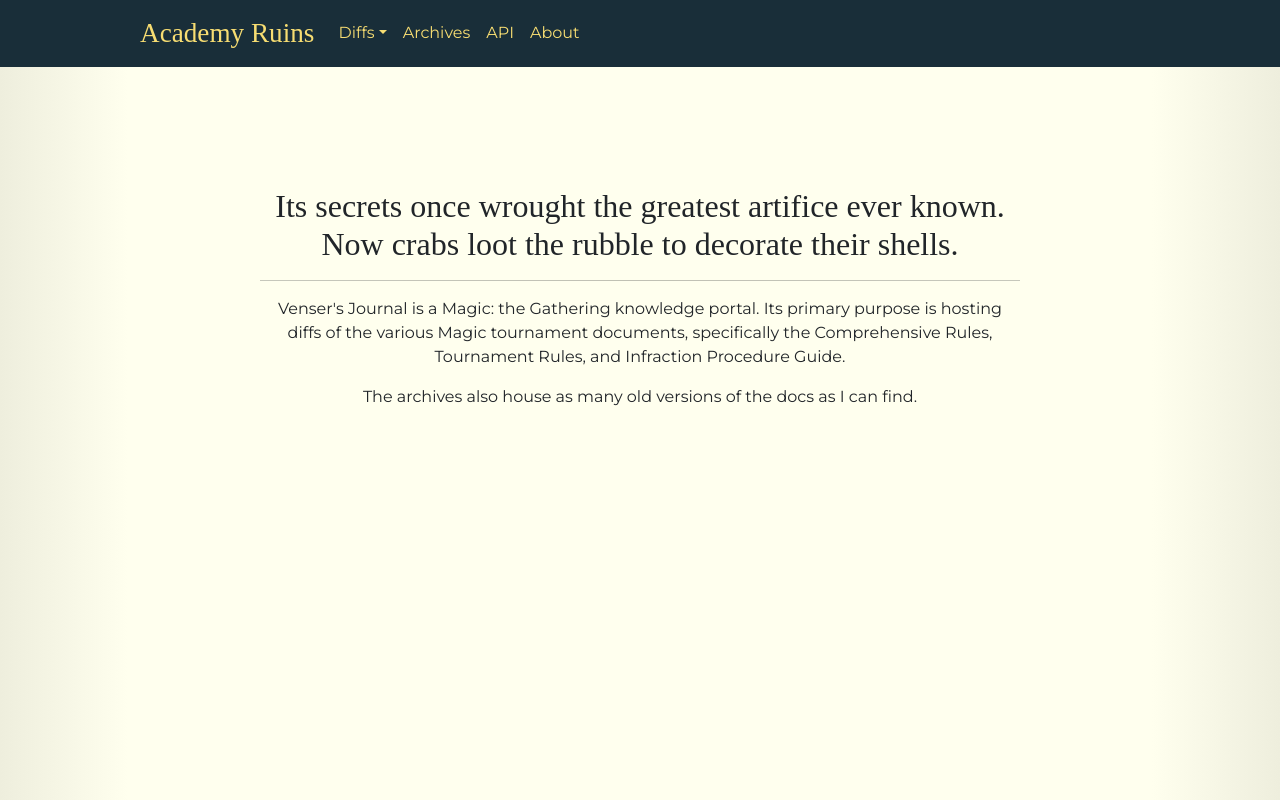
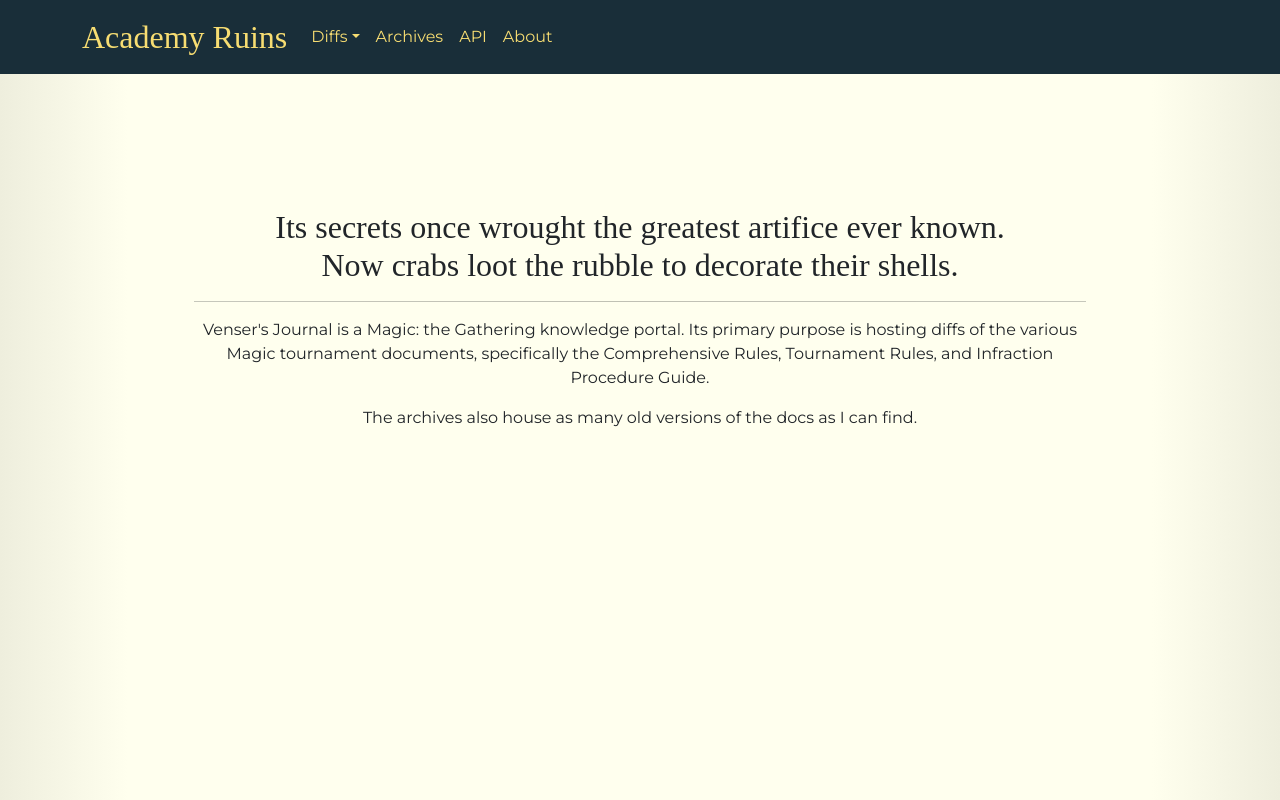
Before and after one commit to lunakv/academyruins, a React (Create React App) app: page / in a window 1280 px wide. Built offline with nearby package versions, Linux system fonts and the light colour scheme; a web font is replaced by a local one.

Commit message:
adjust styles

```diff
--- a/src/App.css
+++ b/src/App.css
@@ -19,7 +19,7 @@
 }
 
 .offset {
-    margin: 12%;
+    margin-top: 12%;
 }
 
 hr {
@@ -65,7 +65,7 @@
 .navbar-dark .navbar-toggler {
     color: var(--cream);
     border-color: var(--white);
-    line-height: 3rem;
+    font-size: 1em;
 }
 
 .navbar-dark {
@@ -94,23 +94,11 @@
 
 /* Extra small devices (phones, 600px and down) */
 @media only screen {
-    html {
-        font-size:1.6rem;
-        line-height: 1.92rem;
-    }
 
-    .container-fluid {
-        max-width: 100%;
+}
 
-    }
-    .navbar-dark .navbar-brand {
-        font-size: 2rem;
-    }
-
-    .navbar-dark .nav-link {
-        font-size:2rem;
-        line-height: 2.4rem;
-    }
+.navbar-dark .navbar-brand {
+    font-size: 2rem;
 }
 
 /* Small devices (portrait tablets and large phones, 600px and up) */
@@ -120,52 +108,20 @@
 
 /* Medium devices (landscape tablets, 768px and up) */
 @media only screen and (min-width: 768px) {
-    .container-fluid {
-        max-width: 100%;
-    }
-
-    .navbar-dark .navbar-brand {
-        font-size: 1.7rem;
-    }
-
-    .navbar-dark .nav-link {
-        font-size: 2rem;
-        line-height: 2.4rem;
-    }
 }
 
 /* Large devices (laptops/desktops, 992px and up) */
 @media only screen and (min-width: 1000px) {
-    .container-fluid {
-        max-width: 90%;
-    }
-
-    .navbar-dark .nav-link {
-        font-size: 1rem;
-        line-height: 1rem;
-    }
 }
 
 /* Extra large devices (large laptops and desktops, 1200px and up) */
 @media only screen and (min-width: 1200px) {
-    html {
-        font-size: 1rem;
-        line-height: 1.2rem;
-    }
-
-    .container-fluid {
-        max-width: 80%;
-    }
 }
 
 .navbar-toggler-icon{
-    font-size: 3em;
+    font-size: 2em;
 }
 
-.container-fluid {
-    margin-left: auto;
-    margin-right: auto;
-}
 
 .nav-tabs {
     font-size:1.728rem;
--- /dev/null
+++ b/src/Landing.css
@@ -0,0 +1,15 @@
+
+@media screen and (min-width: 800px) {
+    #first-line::after {
+        content: "\a";
+        white-space: pre;
+    }
+}
+
+@media screen and (min-width: 1000px) {
+    #landing-content {
+        max-width: 80%;
+        margin-left: auto;
+        margin-right: auto;
+    }
+}
--- a/src/Support.css
+++ b/src/Support.css
@@ -25,7 +25,7 @@
     overflow: auto;
 }
 
-.container {
+.link-container {
     height: 50vh;
     overflow: auto;
 }
--- a/src/components/ColumnDiff.tsx
+++ b/src/components/ColumnDiff.tsx
@@ -13,7 +13,7 @@
 }
 
 const ColumnDiffPage = ({ oldName, newName, changes = [] }: Props) => (
-  <Container fluid>
+  <Container fluid="lg">
     <table className="diff-table">
       <thead>
         <tr>
--- a/src/components/Header.tsx
+++ b/src/components/Header.tsx
@@ -4,7 +4,7 @@
 const Header = () => (
   <header>
     <Navbar bg="dark" variant="dark" expand="lg">
-      <Container fluid>
+      <Container fluid="lg">
         <Navbar.Brand as={Link} to="/">
           Academy Ruins
         </Navbar.Brand>
--- a/src/pages/AboutPage.tsx
+++ b/src/pages/AboutPage.tsx
@@ -2,7 +2,7 @@
 import { Container } from "react-bootstrap";
 
 const AboutPage = () => (
-  <Container fluid className="offset">
+  <Container fluid="lg" className="offset">
     <h2 className="text-center">About</h2>
     <p>
       This site is maintained by <b>Andrew Villarrubia</b>, an L2 Judge from
--- a/src/pages/ArchivesPage.tsx
+++ b/src/pages/ArchivesPage.tsx
@@ -348,7 +348,7 @@
         <div className="tab-content">
           <div
             id="CR"
-            className="container tab-pane fade active show"
+            className="link-container tab-pane fade active show"
             role="tabpanel"
             aria-labelledby="cr-tab"
           >
--- a/src/pages/ErrorPage.tsx
+++ b/src/pages/ErrorPage.tsx
@@ -11,7 +11,7 @@
   message ??= searchParams.get("message") ?? "An unidentified error occurred";
 
   return (
-    <Container fluid className="offset text-center">
+    <Container fluid="lg" className="offset text-center">
       <p className="cursive">
         Venser wondered if it could still be called a teleportation spell if the
         destination is <span className="spooky">oblivion</span>.
--- a/src/pages/LandingPage.tsx
+++ b/src/pages/LandingPage.tsx
@@ -1,24 +1,31 @@
 import "../Support.css";
+import "../Landing.css";
 import { Container } from "react-bootstrap";
 
 const LandingPage = () => (
-  <Container fluid>
-    <div className="offset text-center">
+  <Container fluid="lg">
+    <div id="landing-content" className="offset text-center">
       <p className="cursive">
-        Its secrets once wrought the greatest artifice ever known.
-        <br />
-        Now crabs loot the rubble to decorate their shells.
+        <span id="first-line">
+          Its secrets once wrought the greatest artifice ever known.{" "}
+        </span>
+        <span id="second-line">
+          Now crabs loot the rubble to decorate their shells.
+        </span>
       </p>
       <hr className="w-100" />
-      <p>
-        Venser's Journal is a Magic: the Gathering knowledge portal. Its primary
-        purpose is hosting diffs of the various Magic tournament documents,
-        specifically the Comprehensive Rules, Tournament Rules, and Infraction
-        Procedure Guide.
-      </p>
-      <p>
-        The archives also house as many old versions of the docs as I can find.
-      </p>
+      <div id="welcome-text">
+        <p>
+          Venser's Journal is a Magic: the Gathering knowledge portal. Its
+          primary purpose is hosting diffs of the various Magic tournament
+          documents, specifically the Comprehensive Rules, Tournament Rules, and
+          Infraction Procedure Guide.
+        </p>
+        <p>
+          The archives also house as many old versions of the docs as I can
+          find.
+        </p>
+      </div>
     </div>
   </Container>
 );
```
